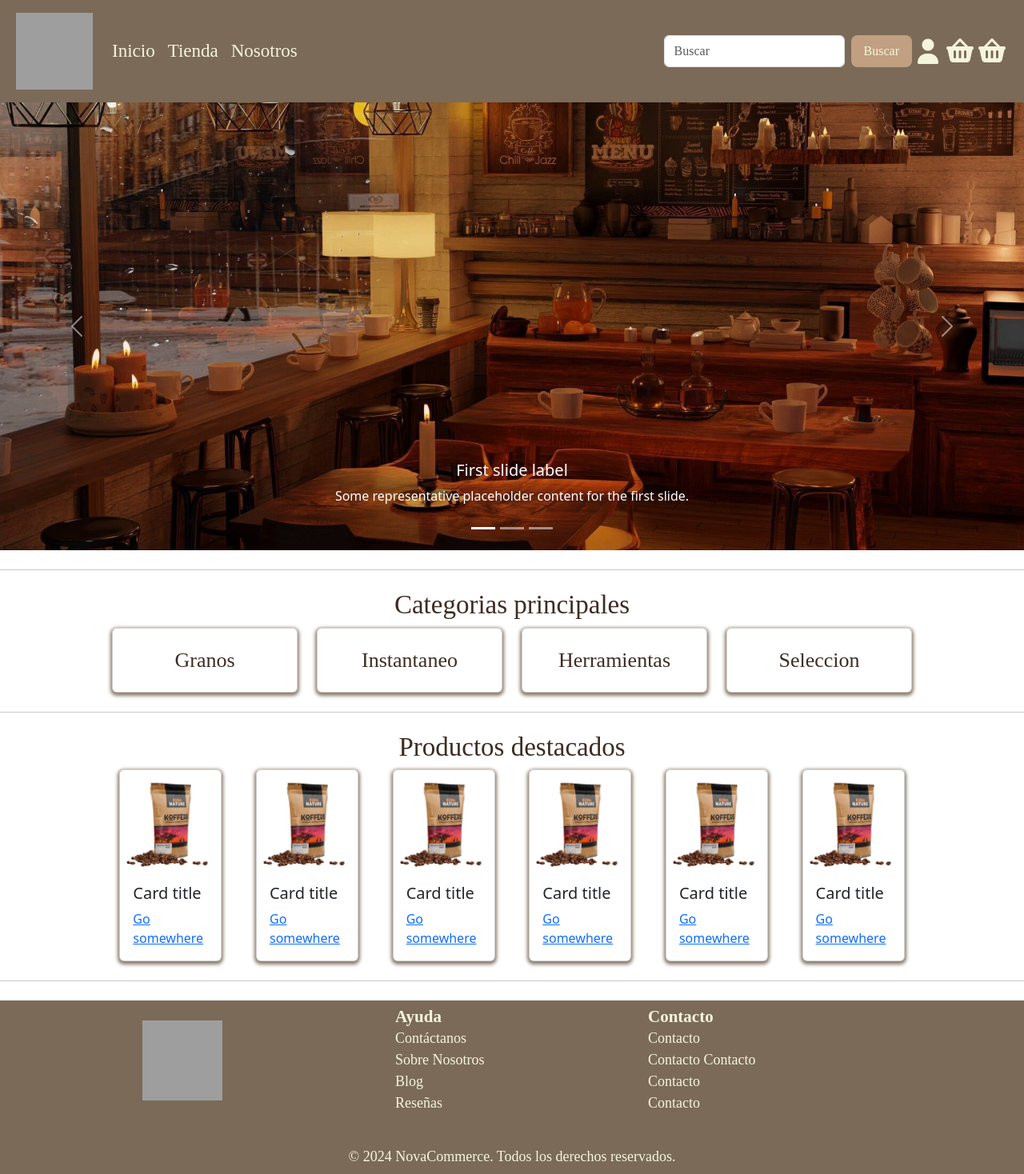
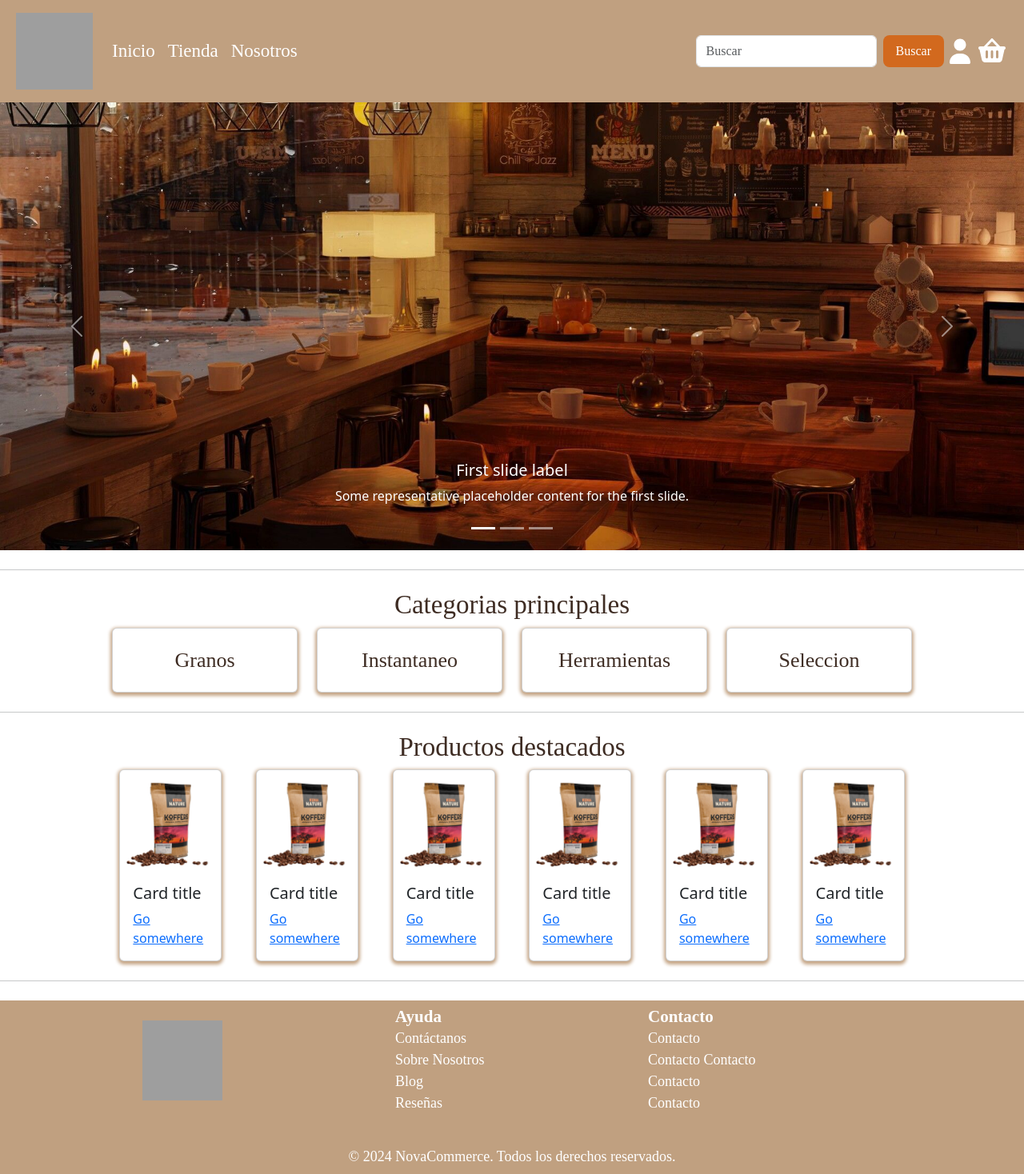
Before and after one commit to RadioRek/NovaCommerce, a Django app: page / in a window 1280 px wide. Shown: the whole page at 80% size. Run offline with Django 4.2, Linux system fonts and the light colour scheme; grey boxes are pictures that could not be loaded.

Commit message:
hice el logout y cambie los colores

```diff
--- a/proyectoDjango/capstoneEcommerce/principal/static/css/base.css
+++ b/proyectoDjango/capstoneEcommerce/principal/static/css/base.css
@@ -1,33 +1,40 @@
 :root {
-    --cafeMain: #6F4E37;
-    --cafeMain2: #5C4033;
-    --cafeMain3: #3E2723;
+/* BASE PRINCIPAL: MARRÓN (Café, Tonalidades Profundas) */
+/* BASE PRINCIPAL: MARRÓN (Café, Tonalidades Profundas) */
+    --cafeMain: #6F4E37;    /* Marrón Café (Color de marca principal) */
+    --cafeMain2: #5B3A2C;   /* Marrón Oscuro Profundo (Para texto o fondo oscuro) */
+    --cafeMain3: #3A251D;   /* Marrón Espresso (El más oscuro y rico) */
 
-    --cafeCrema: #C0A080;
-    --cafeCrema2: #A67B5B;
-    --cafeCrema3: #8B5E3C;
+    /* ACENTO CÁLIDO: NARANJA QUEMADO/TERRACOTA (Energía, Llamada a la Acción, Calidez) */
+    --cafeCrema: #D2691E;   /* Naranja Quemado (Acento principal para botones y CTA) */
+    --cafeCrema2: #B05718;  /* Terracota Oscuro */
+    --cafeCrema3: #8C4513;  /* Marrón Rojizo (Para acentos sutiles) */
 
-    --cafeMainSecundario: #7B6A58;
-    --cafeMainSecundario2: #5E4B3C;
-    --cafeMainSecundario3: #3C2F2F;
+    /* NEUTROS CÁLIDOS: BEIGE / CREMA CÁLIDO (Sustituto de los Grises) */
+    --cafeMainSecundario: #C0A080; /* Beige Medio Cálido */
+    --cafeMainSecundario2: #A67B5B; /* Beige Oscuro/Bronce Suave */
+    --cafeMainSecundario3: #8B5E3C; /* Bronce Oscuro */
 
-    --rojoMain: #D2691E;
-    --rojoMain2: #8B4513;
-    --rojoMain3: #5C3317;
+    /* ROJOS DE ALERTA AJUSTADOS: ROJO VIBRANTE Y CLARO (Para stock/errores) */
+    --rojoMain: #D9534F;    /* Rojo Ladrillo Brillante (Más Rojo y llamativo) */
+    --rojoMain2: #C94C4C;   /* Rojo Puro Medio */
+    --rojoMain3: #B23D3D;   /* Rojo Oscuro Intenso */
 
-    --amarilloMain: #E6C79C;
-    --amarilloMain2: #D2B48C;
-    --amarilloMain3: #A68A6D;
+    /* AMARILLOS AJUSTADOS: DORADO / ÁMBAR VIBRANTE (Para resaltar información) */
+    --amarilloMain: #FFC300; /* Dorado Brillante/Ámbar (Muy visible y amarillo) */
+    --amarilloMain2: #E8B400; /* Dorado Medio */
+    --amarilloMain3: #D0A500; /* Dorado Oscuro */
 
-    --blanco5: #F5F5DC;
-    --blanco10: #EDE0D4;
-    --gris25: #C4A484;
-    --gris50: #8B7D6B;
-    --negro75: #3E2C23;
-    --negro85: #1C1A17;
+    /* Tonos Neutros Cálidos y Oscuros (Sustituyendo Gris/Negro) */
+    --blanco5: #FFFFFF;     /* Blanco Puro */
+    --blanco10: #FFF9F5;    /* Blanco Roto Muy Cálido */
+    --gris25: #EDE0D4;      /* Crema Muy Claro */
+    --gris50: #C4A484;      /* Beige Medio */
+    --negro75: #3E2C23;     /* Marrón Carbón (Para texto principal) */
+    --negro85: #1C1A17;     /* Marrón Casi Negro (Texto secundario) */
 
+    /* Fondo principal: Beige muy claro y cálido (Fondo limpio) */
     --fondo: #FAF3E0;
-
 }
 
 /*
--- a/proyectoDjango/capstoneEcommerce/principal/templates/base.html
+++ b/proyectoDjango/capstoneEcommerce/principal/templates/base.html
@@ -53,11 +53,12 @@
                         </svg>
                     </a>
 
-                    <a class="nav-link navItem" href="{% url 'carrito' %}">
-                        <svg xmlns="http://www.w3.org/2000/svg" viewBox="0 0 640 640" class="userIcon" fill="currentColor"><!--!Font Awesome Free v7.1.0 by @fontawesome - https://fontawesome.com License - https://fontawesome.com/license/free Copyright 2025 Fonticons, Inc.-->
-                            <path d="M320 64C326.6 64 332.9 66.7 337.4 71.5L481.4 223.5L481.9 224L560 224C577.7 224 592 238.3 592 256C592 270.5 582.4 282.7 569.2 286.7L523.1 493.9C516.6 523.2 490.6 544 460.6 544L179.3 544C149.3 544 123.3 523.2 116.8 493.9L70.8 286.7C57.6 282.8 48 270.5 48 256C48 238.3 62.3 224 80 224L158.1 224L158.6 223.5L302.6 71.5C307.1 66.7 313.4 64 320 64zM320 122.9L224.2 224L415.8 224L320 122.9zM240 328C240 314.7 229.3 304 216 304C202.7 304 192 314.7 192 328L192 440C192 453.3 202.7 464 216 464C229.3 464 240 453.3 240 440L240 328zM320 304C306.7 304 296 314.7 296 328L296 440C296 453.3 306.7 464 320 464C333.3 464 344 453.3 344 440L344 328C344 314.7 333.3 304 320 304zM448 328C448 314.7 437.3 304 424 304C410.7 304 400 314.7 400 328L400 440C400 453.3 410.7 464 424 464C437.3 464 448 453.3 448 440L448 328z" />
-                        </svg>
+                    {% if user.is_authenticated %}
+                    <a class="nav-link navItem" href="{% url 'api-logout' %}" title="Cerrar sesión">
+                        <svg xmlns="http://www.w3.org/2000/svg" viewBox="0 0 640 640" class="userIcon"
+                        fill="currentColor"><!--!Font Awesome Free v7.1.0 by @fontawesome - https://fontawesome.com License - https://fontawesome.com/license/free Copyright 2025 Fonticons, Inc.--><path d="M569 337C578.4 327.6 578.4 312.4 569 303.1L425 159C418.1 152.1 407.8 150.1 398.8 153.8C389.8 157.5 384 166.3 384 176L384 256L272 256C245.5 256 224 277.5 224 304L224 336C224 362.5 245.5 384 272 384L384 384L384 464C384 473.7 389.8 482.5 398.8 486.2C407.8 489.9 418.1 487.9 425 481L569 337zM224 160C241.7 160 256 145.7 256 128C256 110.3 241.7 96 224 96L160 96C107 96 64 139 64 192L64 448C64 501 107 544 160 544L224 544C241.7 544 256 529.7 256 512C256 494.3 241.7 480 224 480L160 480C142.3 480 128 465.7 128 448L128 192C128 174.3 142.3 160 160 160L224 160z"/></svg>
                     </a>
+                    {% endif %}
                 </div>
             </div>
         </div>
--- a/proyectoDjango/capstoneEcommerce/principal/urls.py
+++ b/proyectoDjango/capstoneEcommerce/principal/urls.py
@@ -1,5 +1,6 @@
 from django.urls import path, include
 from . import views
+from django.contrib.auth.views import LogoutView
 
 
 # cositas de la API
--- a/proyectoDjango/capstoneEcommerce/principal/views.py
+++ b/proyectoDjango/capstoneEcommerce/principal/views.py
@@ -159,8 +159,14 @@ class LoginView(APIView):
 class LogoutView(APIView):
     permission_classes = [permissions.IsAuthenticated]
 
+    def get(self, request):
+        logout(request)
+        return redirect('sitioLogin')
+
     def post(self, request):
         logout(request)
+        if 'text/html' in request.META.get('HTTP_ACCEPT', ''):
+            return redirect('sitioLogin')
         return Response({"message": "Logout exitoso"}, status=status.HTTP_200_OK)
 
 
```
Also changed, not shown: proyectoDjango/capstoneEcommerce/db.sqlite3.
